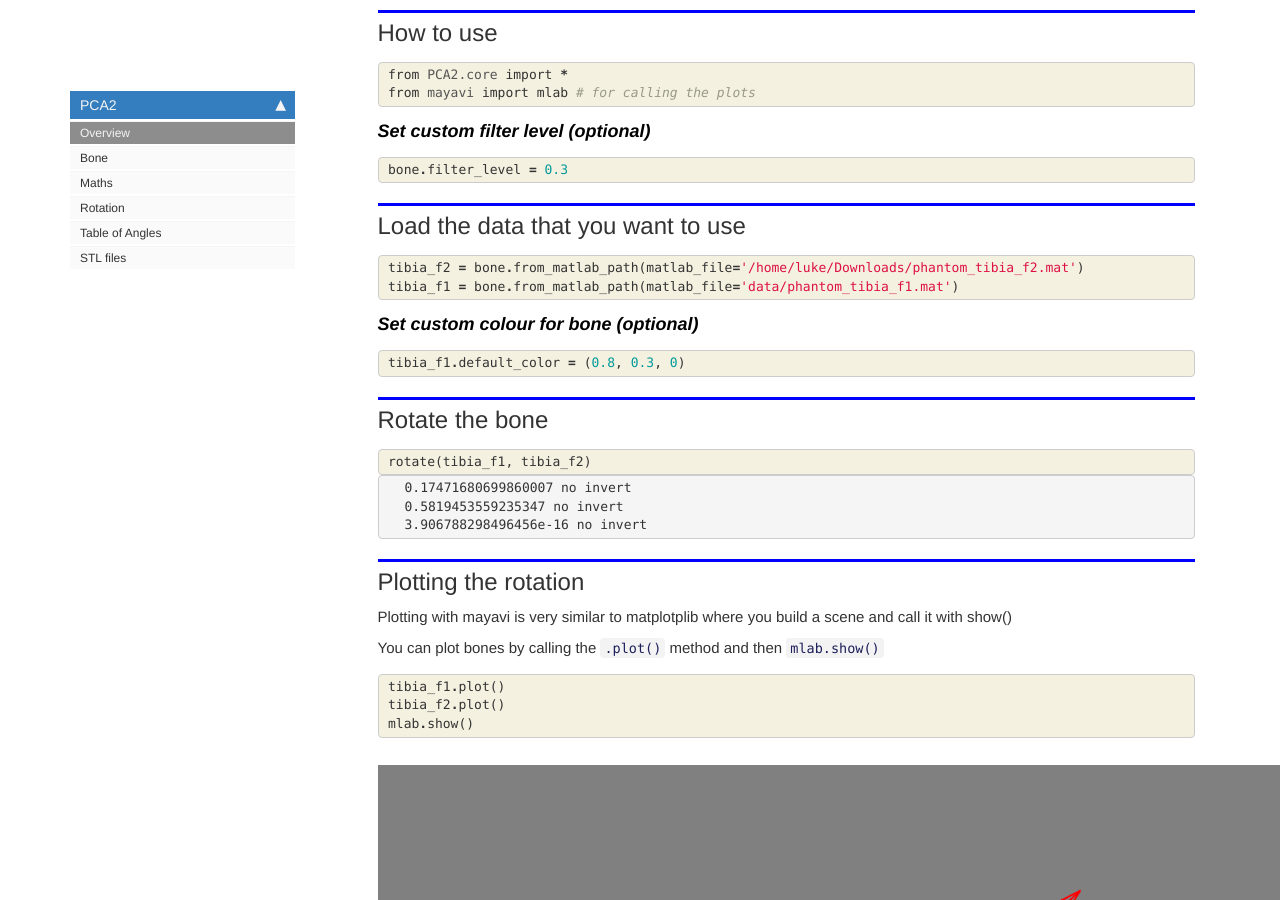
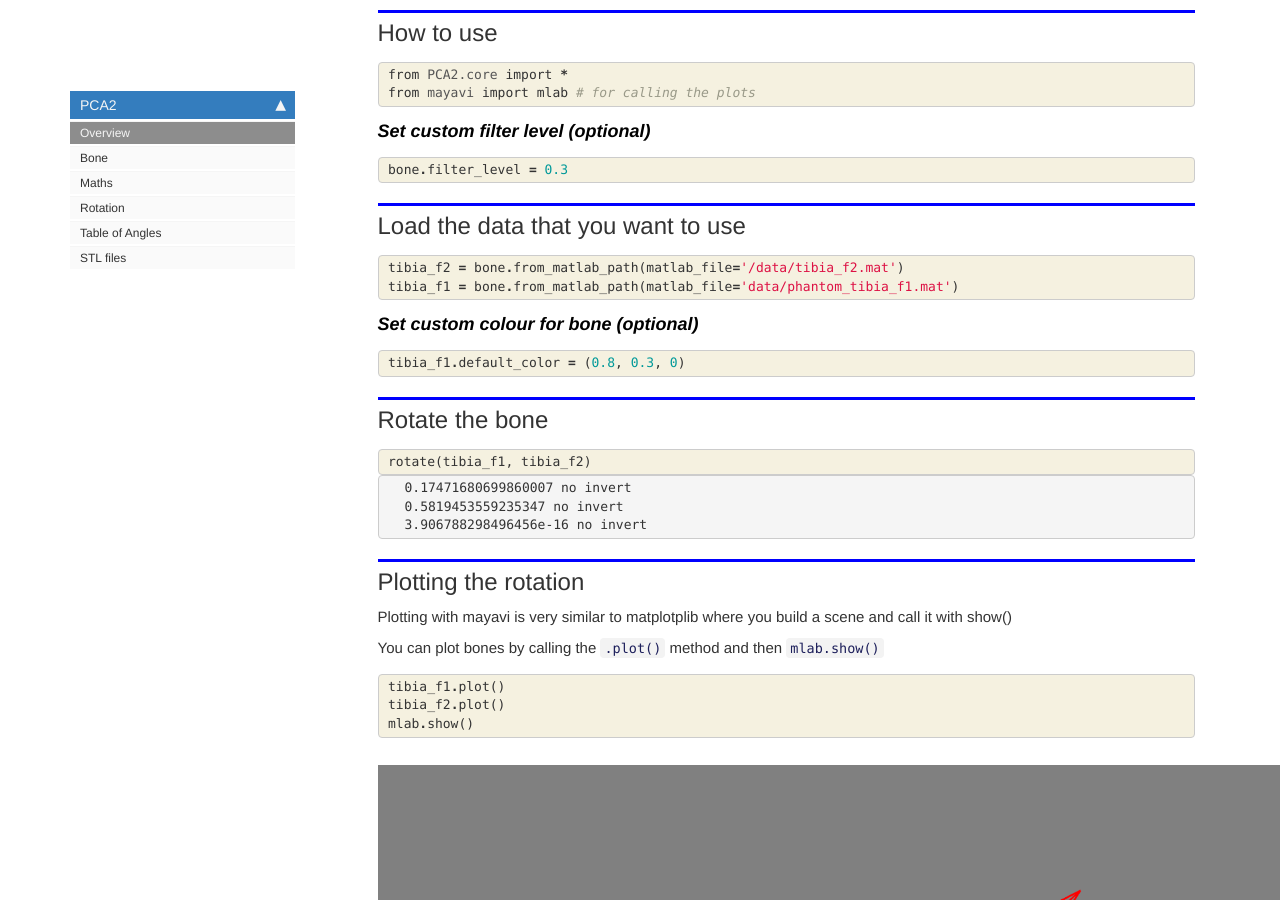
Before and after one commit to lukemshepherd/PCA2, a Jekyll site: the page built from docs/index.html, in a window 1280 px wide and 900 px high, scrolled down 943 px. Built offline with Jekyll 4.4.1, drawn with Linux system fonts in a browser that asks for light colours; nearby versions of some CDN libraries; comment, search, counter and statistics services are not loaded.

Commit message:
changed file path in index

```diff
--- a/PCA2/core.py
+++ b/PCA2/core.py
@@ -394,3 +394,5 @@ def df_angles(bone_f1, bone_f2, degrees=False, name='UN-NAMED BONE'):
         df.loc[f'{name} f1: pc{n}', f'{name} f2: pc{n}'] = theta
 
     return df
+
+# Cell
--- a/docs/index.html
+++ b/docs/index.html
@@ -137,7 +137,7 @@ nb_path: "index.ipynb"
 
 <div class="inner_cell">
     <div class="input_area">
-<div class=" highlight hl-ipython3"><pre><span></span><span class="n">tibia_f2</span> <span class="o">=</span> <span class="n">bone</span><span class="o">.</span><span class="n">from_matlab_path</span><span class="p">(</span><span class="n">matlab_file</span><span class="o">=</span><span class="s1">&#39;/home/luke/Downloads/phantom_tibia_f2.mat&#39;</span><span class="p">)</span>
+<div class=" highlight hl-ipython3"><pre><span></span><span class="n">tibia_f2</span> <span class="o">=</span> <span class="n">bone</span><span class="o">.</span><span class="n">from_matlab_path</span><span class="p">(</span><span class="n">matlab_file</span><span class="o">=</span><span class="s1">&#39;/data/tibia_f2.mat&#39;</span><span class="p">)</span>
 <span class="n">tibia_f1</span> <span class="o">=</span> <span class="n">bone</span><span class="o">.</span><span class="n">from_matlab_path</span><span class="p">(</span><span class="n">matlab_file</span><span class="o">=</span><span class="s1">&#39;data/phantom_tibia_f1.mat&#39;</span><span class="p">)</span>
 </pre></div>
 
```
Also changed, not shown: docs/stl.html (+7 -0 lines), README.md, 2 other files.
